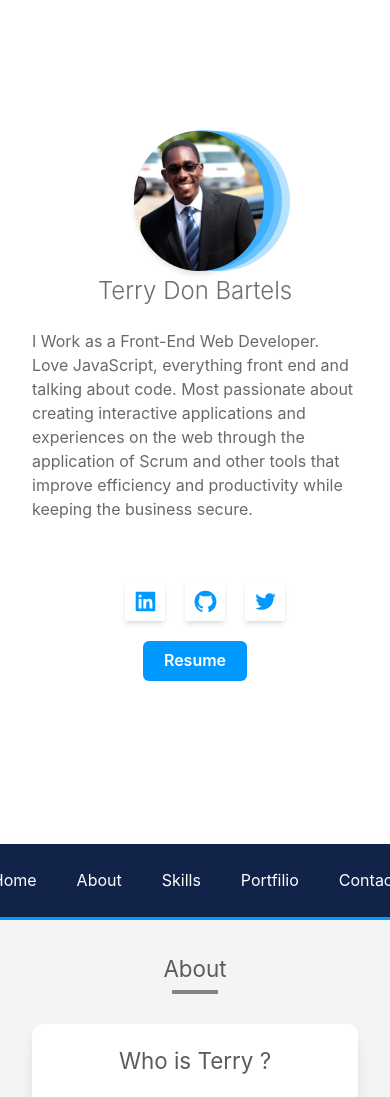
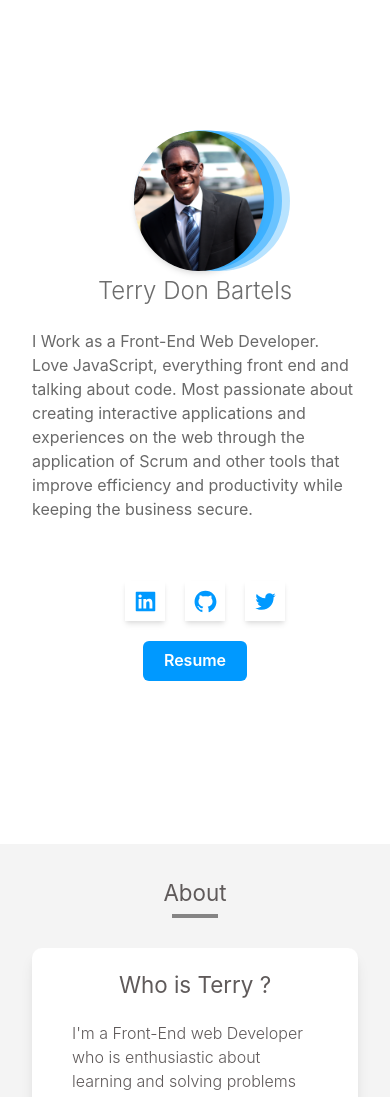
Before and after one commit to Rynkobes/portfolio, a React (Create React App) app: page / in a window 390 px wide. Shown: the top 1097 px of the page. Built offline with nearby package versions, Linux system fonts and the light colour scheme.

Commit message:
mobile responsive design implemented

```diff
--- a/src/components/NavBar.tsx
+++ b/src/components/NavBar.tsx
@@ -5,13 +5,12 @@ import NavItem from './NavItem'
 const NavBar = () => {
   return (
     <Flex
-    align='center'
-    justify='center'
-    bgColor='#122349'
-    borderBottom='3px solid #0099ff'
-    top={0}
-    h='9vh'
-    position='sticky'
+      d={['none', 'flex']}
+      align='center'
+      justify='center'
+      bgColor='#122349'
+      top={0}
+      position='sticky'
     >
       <NavItem link='Home' linkSection='#'/>
       <NavItem link='About' linkSection='#about'/>
```
